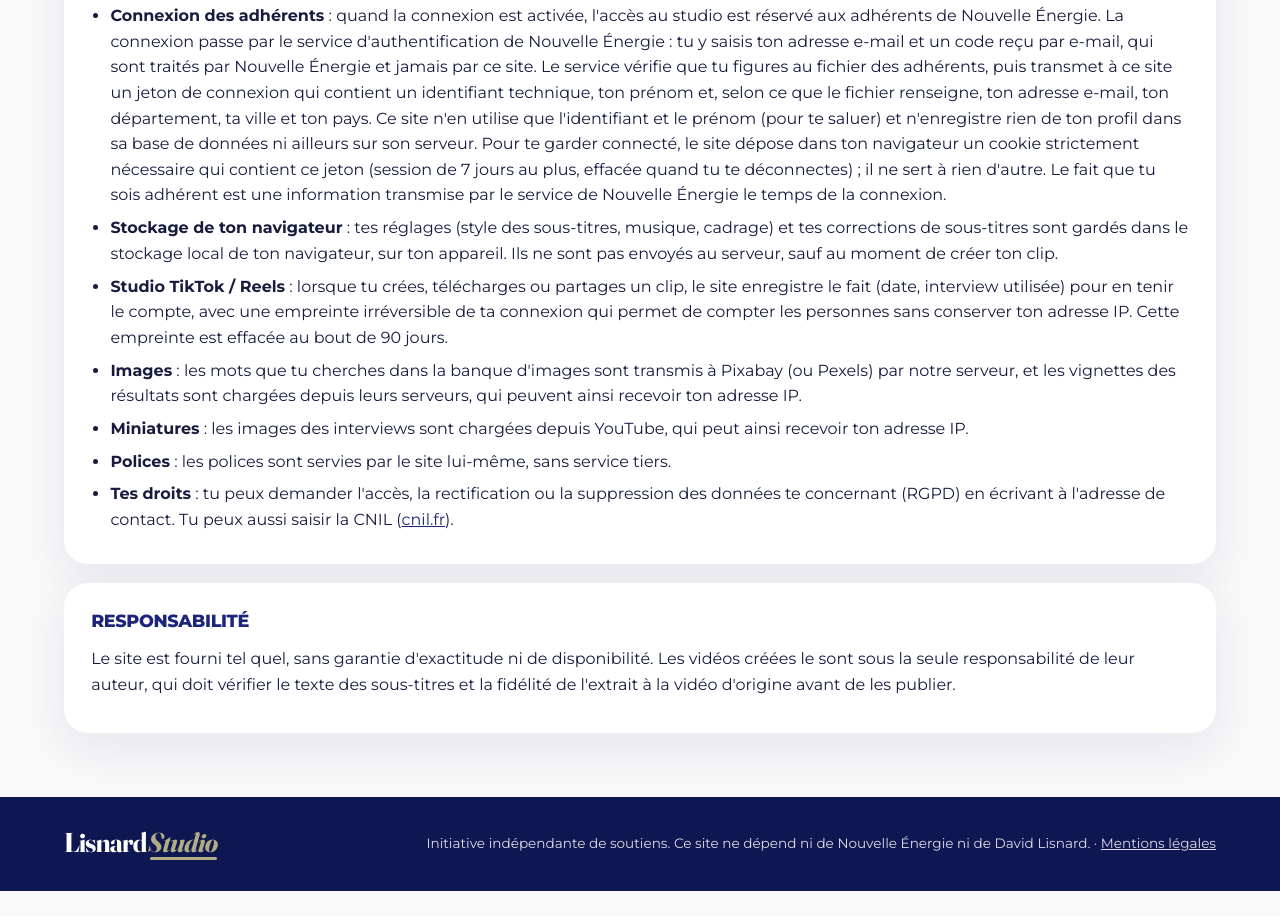
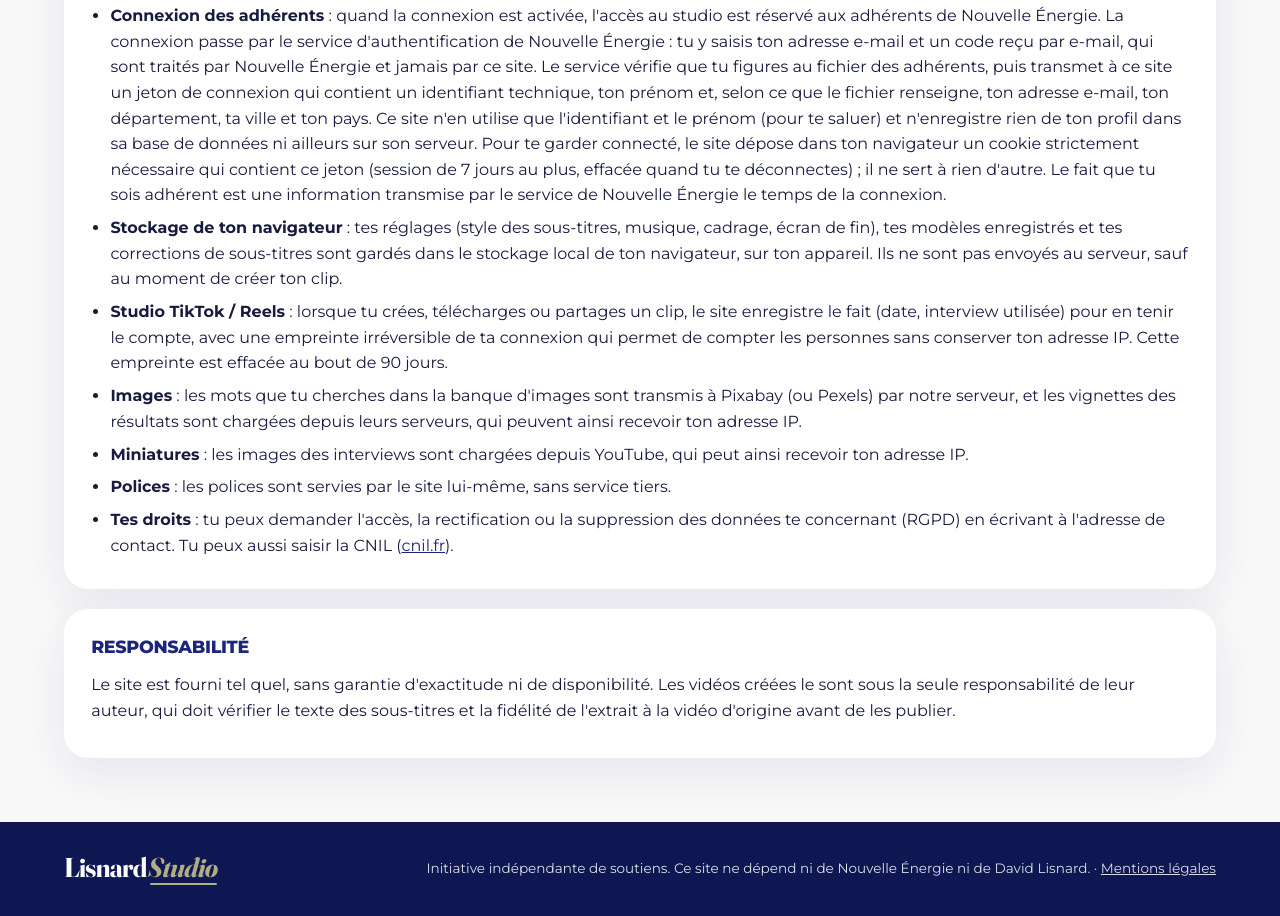
Before and after one commit to Pawzzz78/A-t-il-dit-a, a website: page public/mentions-legales/index.html in a window 1280 px wide. Shown: the part 2281-3197 px from the top of the page. Before the commit the page ends 3172 px from the top, so only its background shows below. Drawn offline with Linux system fonts and the light colour scheme.

Commit message:
feat: document models and the end card

```diff
--- a/public/mentions-legales/index.html
+++ b/public/mentions-legales/index.html
@@ -79,7 +79,7 @@
       <ul>
         <li><strong>Visiteurs</strong> : le site n'utilise aucun outil de mesure d'audience ni de publicité et ne dépose aucun cookie de suivi (le lecteur TikTok du mur peut en déposer, voir plus bas ; le cookie de la bibliothèque est décrit plus haut). L'adresse IP n'est utilisée qu'en mémoire, de façon temporaire, pour limiter le nombre d'aperçus, de clips et de recherches d'images par visiteur.</li>
         <li><strong>Connexion des adhérents</strong> : quand la connexion est activée, l'accès au studio est réservé aux adhérents de Nouvelle Énergie. La connexion passe par le service d'authentification de Nouvelle Énergie : tu y saisis ton adresse e-mail et un code reçu par e-mail, qui sont traités par Nouvelle Énergie et jamais par ce site. Le service vérifie que tu figures au fichier des adhérents, puis transmet à ce site un jeton de connexion qui contient un identifiant technique, ton prénom et, selon ce que le fichier renseigne, ton adresse e-mail, ton département, ta ville et ton pays. Ce site n'en utilise que l'identifiant et le prénom (pour te saluer) et n'enregistre rien de ton profil dans sa base de données ni ailleurs sur son serveur. Pour te garder connecté, le site dépose dans ton navigateur un cookie strictement nécessaire qui contient ce jeton (session de 7 jours au plus, effacée quand tu te déconnectes) ; il ne sert à rien d'autre. Le fait que tu sois adhérent est une information transmise par le service de Nouvelle Énergie le temps de la connexion.</li>
-        <li><strong>Stockage de ton navigateur</strong> : tes réglages (style des sous-titres, musique, cadrage) et tes corrections de sous-titres sont gardés dans le stockage local de ton navigateur, sur ton appareil. Ils ne sont pas envoyés au serveur, sauf au moment de créer ton clip.</li>
+        <li><strong>Stockage de ton navigateur</strong> : tes réglages (style des sous-titres, musique, cadrage, écran de fin), tes modèles enregistrés et tes corrections de sous-titres sont gardés dans le stockage local de ton navigateur, sur ton appareil. Ils ne sont pas envoyés au serveur, sauf au moment de créer ton clip.</li>
         <li><strong>Studio TikTok / Reels</strong> : lorsque tu crées, télécharges ou partages un clip, le site enregistre le fait (date, interview utilisée) pour en tenir le compte, avec une empreinte irréversible de ta connexion qui permet de compter les personnes sans conserver ton adresse IP. Cette empreinte est effacée au bout de 90 jours.</li>
         <li><strong>Images</strong> : les mots que tu cherches dans la banque d'images sont transmis à Pixabay (ou Pexels) par notre serveur, et les vignettes des résultats sont chargées depuis leurs serveurs, qui peuvent ainsi recevoir ton adresse IP.</li>
         <li><strong>Miniatures</strong> : les images des interviews sont chargées depuis YouTube, qui peut ainsi recevoir ton adresse IP.</li>
```
Also changed, not shown: README.md.
